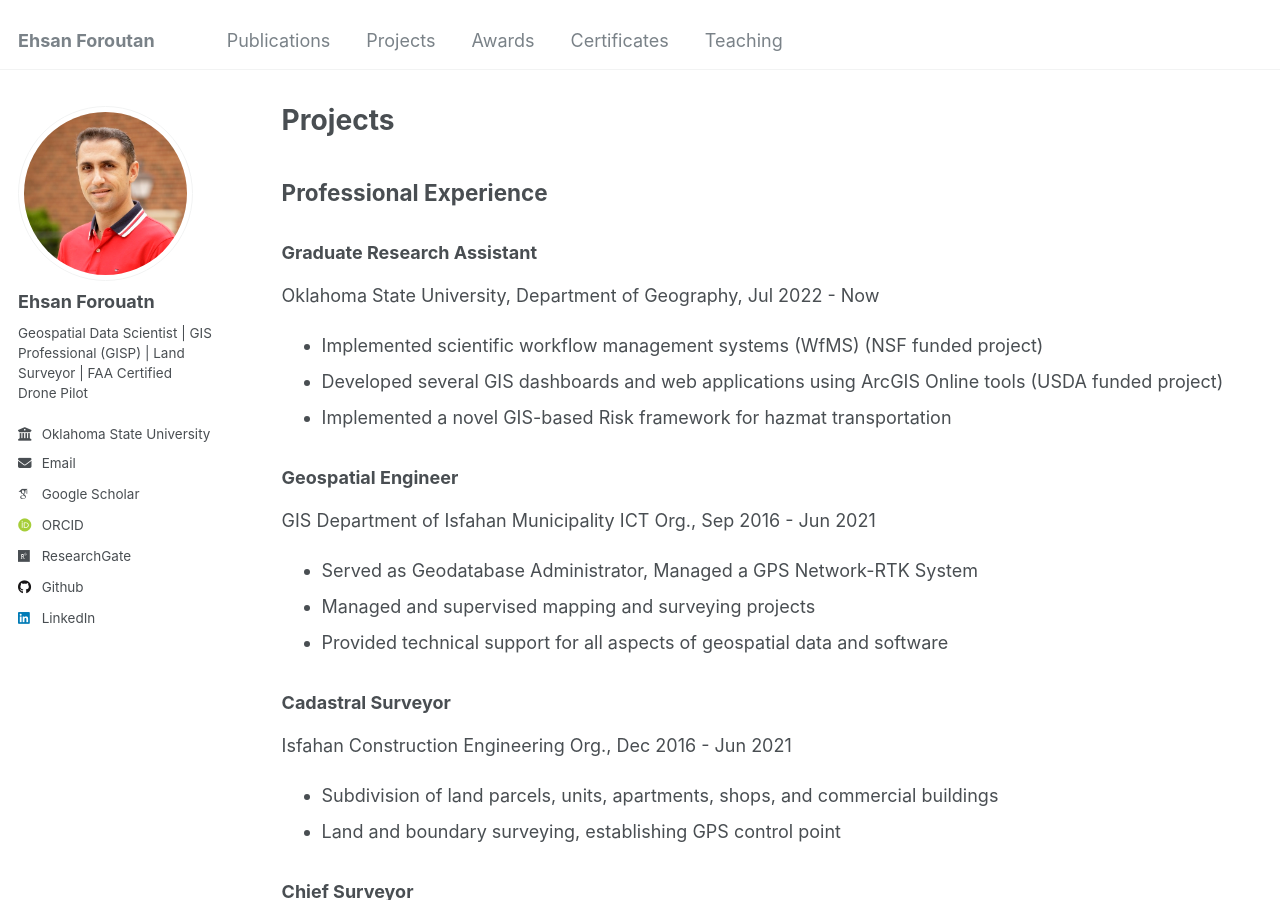
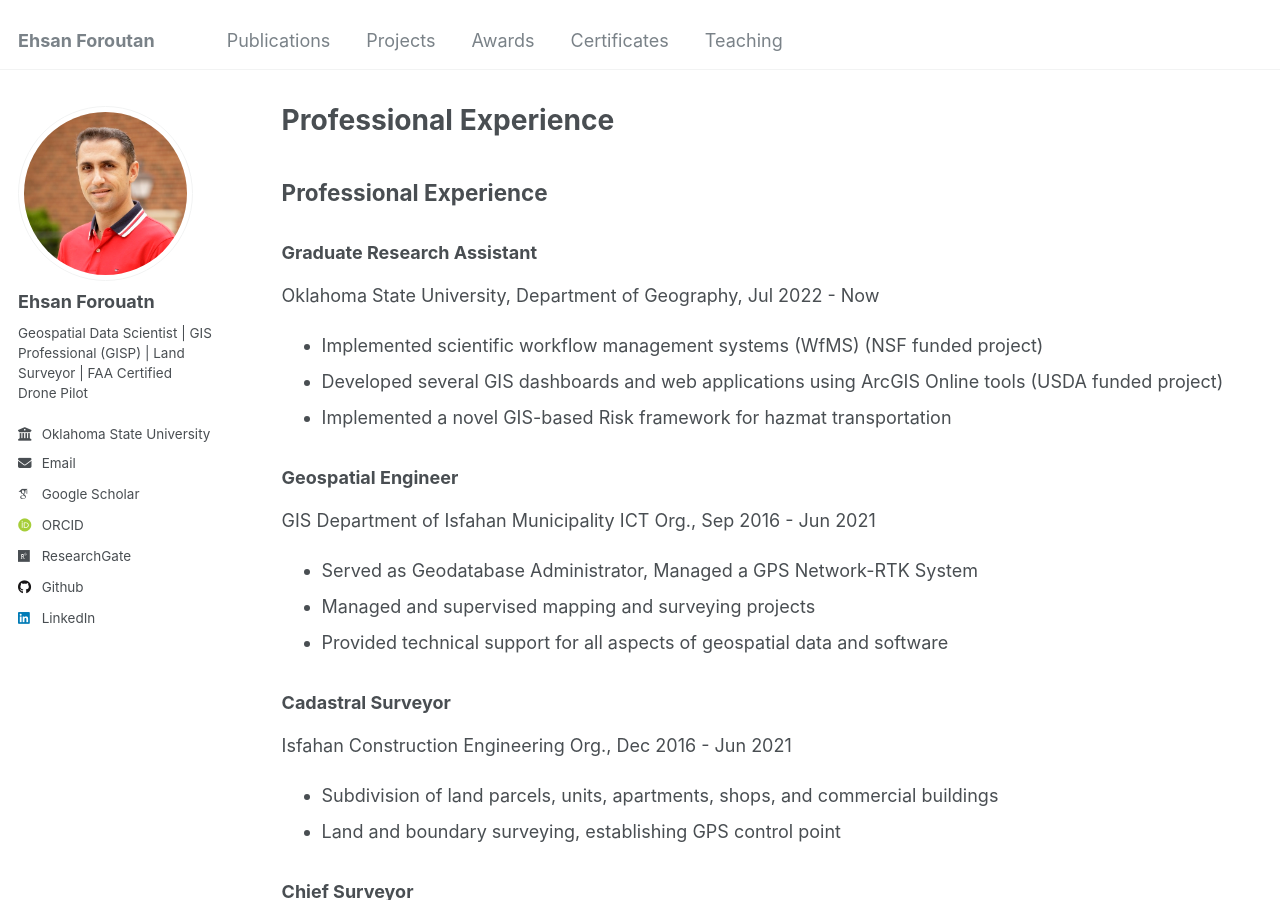
Before and after one commit to eforoutan/eforoutan.github.io, a Jekyll site: the page built from _pages/projects.html, in a window 1280 px wide and 900 px high. Built offline with Jekyll 4.4.1, drawn with Linux system fonts in a browser that asks for light colours; some web fonts are replaced.

Commit message:
Update projects.html

```diff
--- a/_pages/projects.html
+++ b/_pages/projects.html
@@ -1,6 +1,6 @@
 ---
 layout: archive
-title: "Projects"
+title: "Professional Experience"
 permalink: /projects/
 author_profile: true
 ---
```
